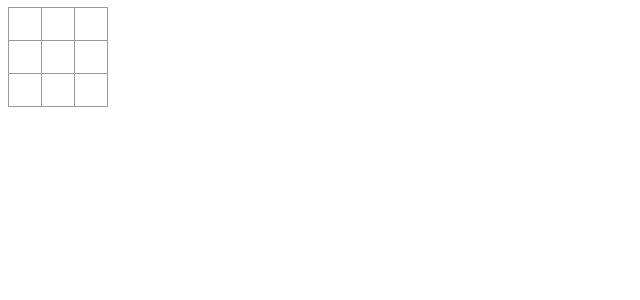
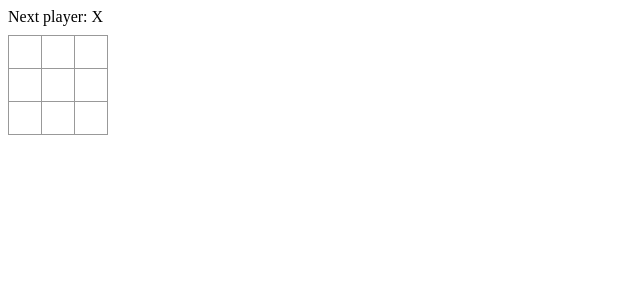
Before and after one commit to azazelsbidding/flashcard-app, a React (Vite) app: page / in a window 1280 px wide. Shown: the top 300 px of the page, without its empty margins (0-640 px from the left). Built offline with nearby package versions, Linux system fonts and the light colour scheme.

Commit message:
more progress

```diff
--- a/src/App.tsx
+++ b/src/App.tsx
@@ -11,12 +11,17 @@
 	);
 }
 
-export default function Board() {
+function Board() {
    const [xNext, setXNext] = useState(true);
    const [squares, setSquares] = useState(Array(9).fill(null));
+   const winner = calculateWinner(squares);
+
+   let status;
+   if (winner)	{ status = "Winner: " + winner + "!"; }
+   else 		{ status = "Next player: " + (xNext ? "X" : "O"); }
 
    function handleClick(i: number) {
-	if(squares[i]){ return; }
+	if(squares[i] || calculateWinner(squares)){ return; }
 	const nextSquares = squares.slice();
 	if(xNext)	{ nextSquares[i] = "X"; }
 	else 		{ nextSquares[i] = "O"; }
@@ -26,6 +31,7 @@
 
    return (
 	<>
+		<div className="status">{status}</div>
 		<div className="board-row">
 			<Square value={squares[0]} onSquareClick={() => handleClick(0)} />
 			<Square value={squares[1]} onSquareClick={() => handleClick(1)} />
@@ -44,3 +50,25 @@
 	</>
 	);
 }
+
+function calculateWinner(squares) {
+	const lines = [ [0,1,2], [3,4,5], [6,7,8], [0,3,6], [1,4,7], [2,5,8], [0,4,8], [2,4,6] ];
+	for(let i=0; i < lines.length; i++) {
+		const [a,b,c] = lines[i];
+		if(squares[a] && squares[a] === squares[b] && squares[a] === squares[c]){
+			return squares[a];
+		}
+	}
+	return null;
+}
+
+export default function Game() {
+	return (
+		<div className="game">
+			<div className="game-board"><Board /></div>
+			<div className="game-info">
+				<ol>{/* TODO */}</ol>
+			</div>
+		</div>
+	);
+}
```
